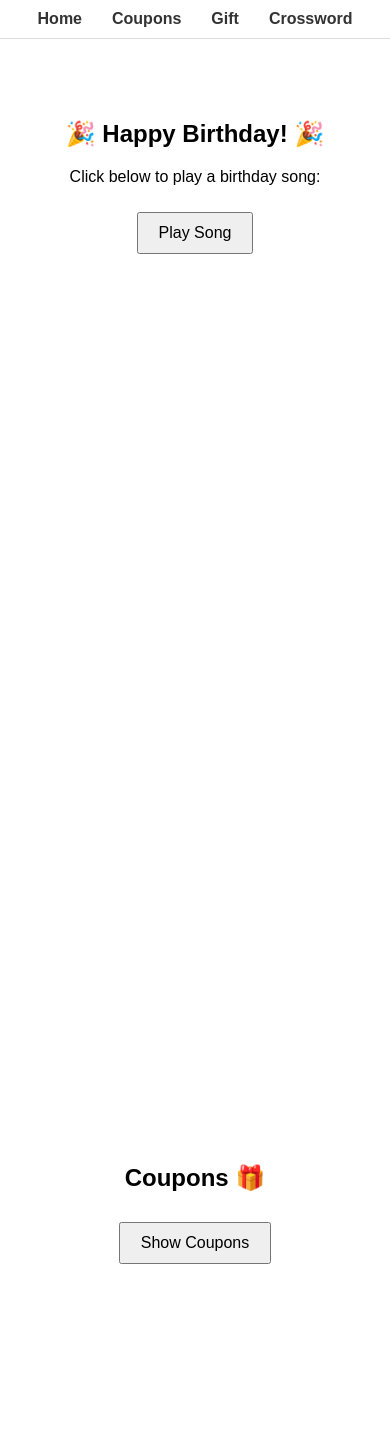
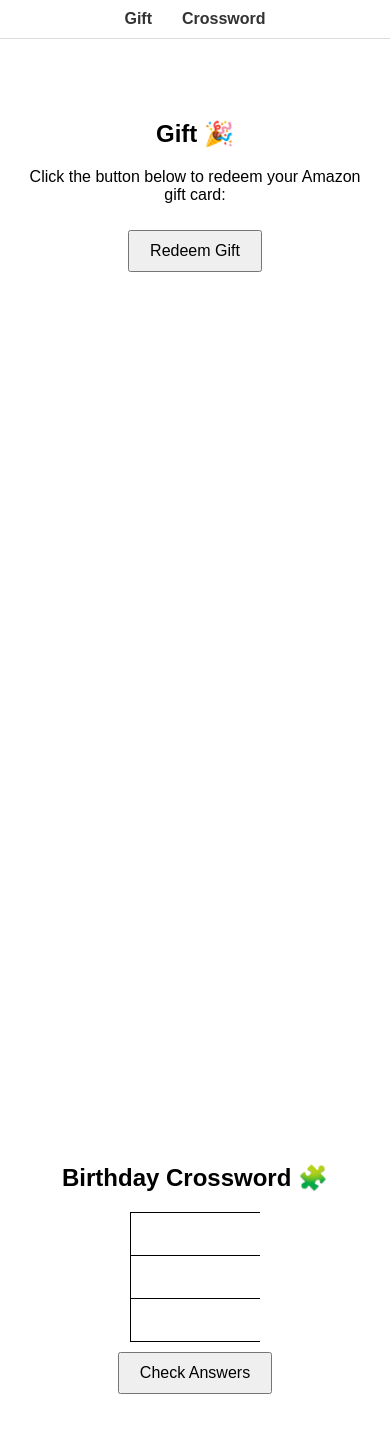
Before and after one commit to zidk123/HAPPY-BIRTHDAY, a plain HTML site: page index.html in a window 390 px wide. Shown: the top 1432 px of the page. Drawn offline with Linux system fonts and the light colour scheme.

Commit message:
Update index.html

```diff
--- a/index.html
+++ b/index.html
@@ -4,17 +4,12 @@
   <meta charset="UTF-8">
   <title>Happy Birthday</title>
   <style>
-    html {
-  scroll-behavior: smooth;
-  scroll-padding-top: 60px;
-}
     body { font-family: sans-serif; margin: 0; }
     nav { position: fixed; top: 0; width: 100%; background: #fff; border-bottom: 1px solid #ddd; z-index: 10; }
     nav ul { list-style: none; display: flex; justify-content: center; margin: 0; padding: 10px 0; }
     nav li { margin: 0 15px; }
     nav a { text-decoration: none; color: #333; font-weight: bold; }
     section { padding: 100px 20px; min-height: 100vh; text-align: center; }
-    #couponsContent, #giftContent { display: none; margin-top: 20px; }
     table.crossword { margin: 0 auto; border-collapse: collapse; }
     table.crossword td { border: 1px solid #000; width: 40px; height: 40px; text-align: center; }
     table.crossword input { width: 100%; height: 100%; text-align: center; font-size: 18px; border: none; }
@@ -25,38 +20,17 @@
 
   <nav>
     <ul>
-      <li><a href="#home">Home</a></li>
-      <li><a href="#coupons">Coupons</a></li>
       <li><a href="#gift">Gift</a></li>
       <li><a href="#crossword">Crossword</a></li>
     </ul>
   </nav>
 
-  <section id="home">
-    <h1>🎉 Happy Birthday! 🎉</h1>
-    <p>Click below to play a birthday song:</p>
-    <button onclick="playAudio()">Play Song</button>
-    <audio id="bdayAudio" src="https://www.soundhelix.com/examples/mp3/SoundHelix-Song-1.mp3"></audio>
-  </section>
-
-  <section id="coupons">
-    <h2>Coupons 🎁</h2>
-    <button onclick="toggleContent('couponsContent')">Show Coupons</button>
-    <div id="couponsContent">
-      <ul>
-        <li>🍕 Free Pizza Dinner</li>
-        <li>🎥 Movie Night Voucher</li>
-        <li>🧘 Spa Day</li>
-      </ul>
-    </div>
-  </section>
-
   <section id="gift">
     <h2>Gift 🎉</h2>
-    <button onclick="toggleContent('giftContent')">Reveal Gift</button>
-    <div id="giftContent">
-      <p>✨ You won a surprise holiday trip! ✨</p>
-    </div>
+    <p>Click the button below to redeem your Amazon gift card:</p>
+    <a href="https://www.amazon.co.uk/gp/giftcard" target="_blank">
+      <button>Redeem Gift</button>
+    </a>
   </section>
 
   <section id="crossword">
@@ -83,13 +57,6 @@
   </section>
 
   <script>
-    function playAudio() {
-      document.getElementById('bdayAudio').play();
-    }
-    function toggleContent(id) {
-      const el = document.getElementById(id);
-      el.style.display = (el.style.display === "none" || el.style.display === "") ? "block" : "none";
-    }
     function checkCrossword() {
       const answers = {
         'c-1-1': 'H', 'c-1-2': 'A', 'c-1-3': 'P',
```
